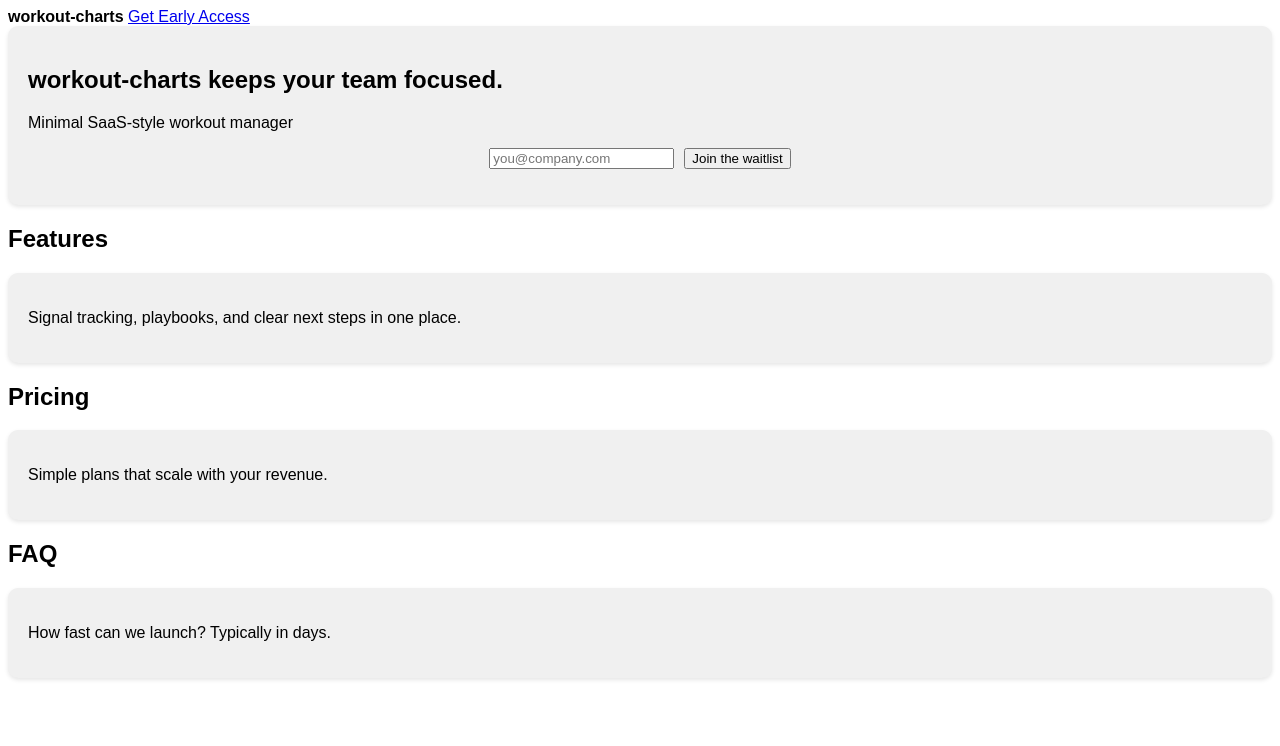
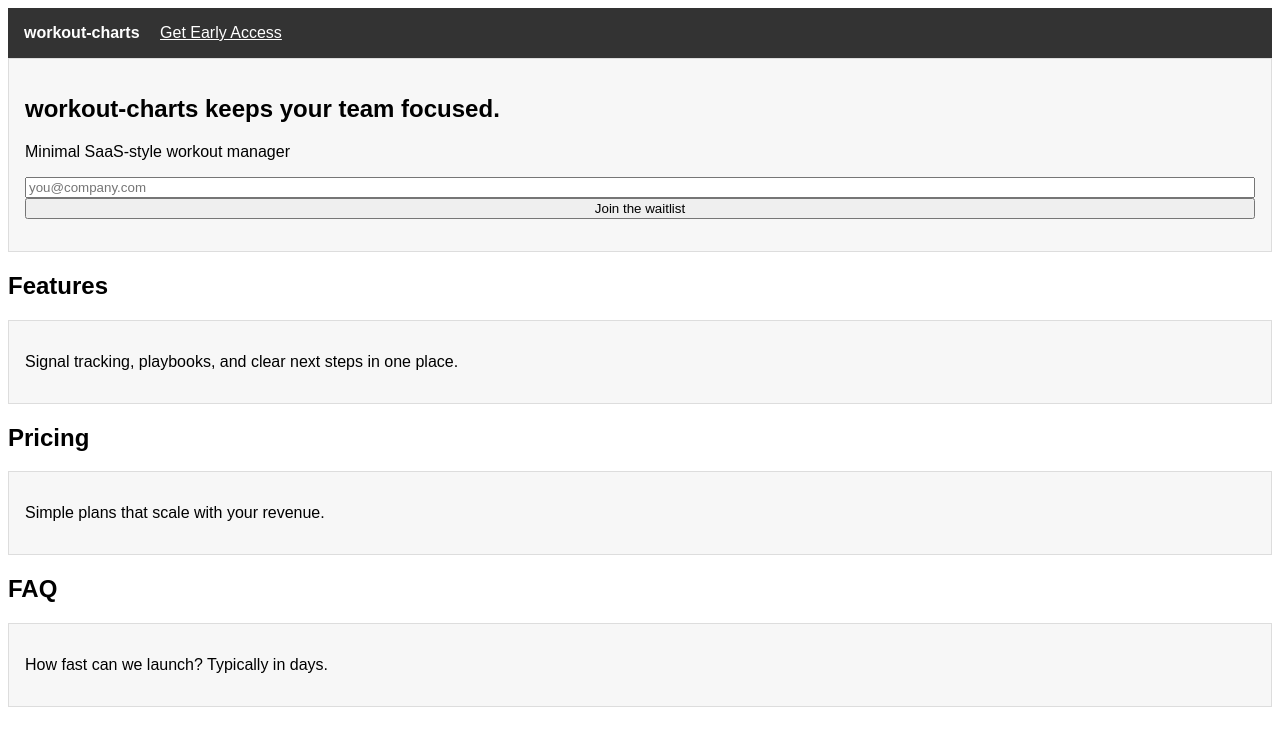
Before and after one commit to XSpiritWizardX/workout-charts, a website: page public/index.html in a window 1280 px wide. Drawn offline with Linux system fonts and the light colour scheme.

Commit message:
Update public/styles.css

```diff
--- a/public/styles.css
+++ b/public/styles.css
@@ -1,5 +1,27 @@
-body { font-family: Arial, sans-serif; }
+body {
+  font-family: Arial, sans-serif;
+}
 
-#waitlist-form { display: flex; justify-content: center; gap: 10px; }
+header {
+  background-color: #333;
+  color: #fff;
+  padding: 1em;
+}
 
-.card { background-color: #f0f0f0; padding: 20px; border-radius: 10px; box-shadow: 0 2px 4px rgba(0, 0, 0, 0.1); }
+.card {
+  background-color: #f7f7f7;
+  border: 1px solid #ddd;
+  padding: 1em;
+}
+
+.button {
+  background-color: #333;
+  color: #fff;
+  border: none;
+  padding: 0.5em 1em;
+}
+
+#waitlist-form {
+  display: flex;
+  flex-direction: column;
+}
```
